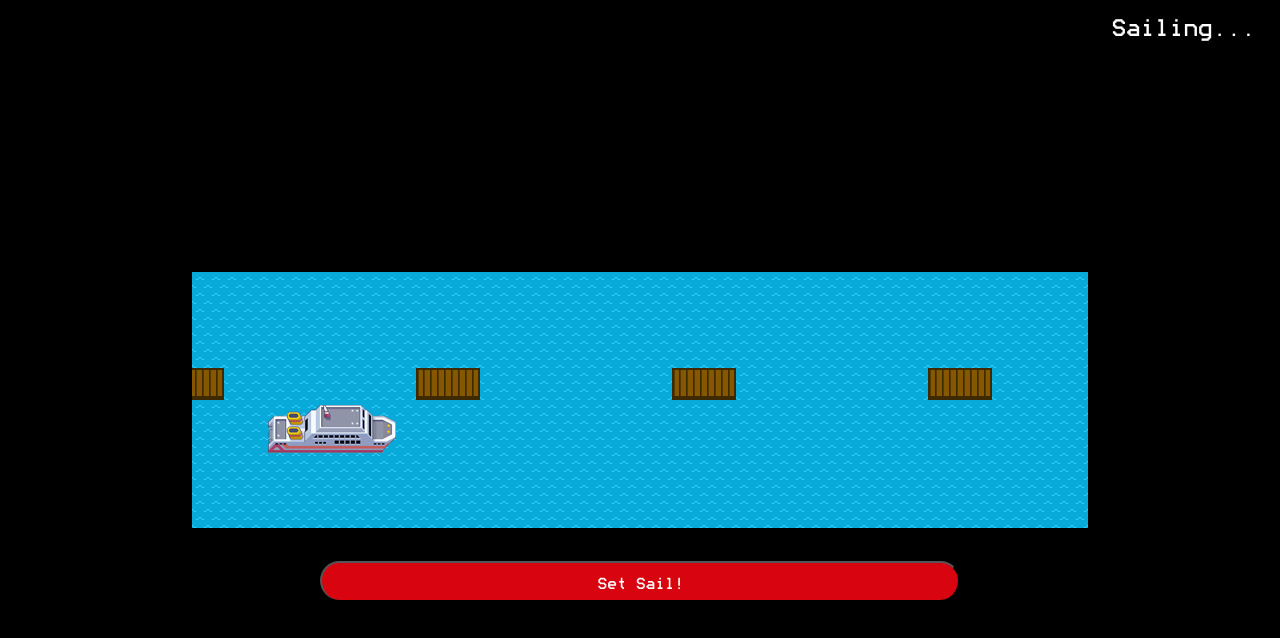
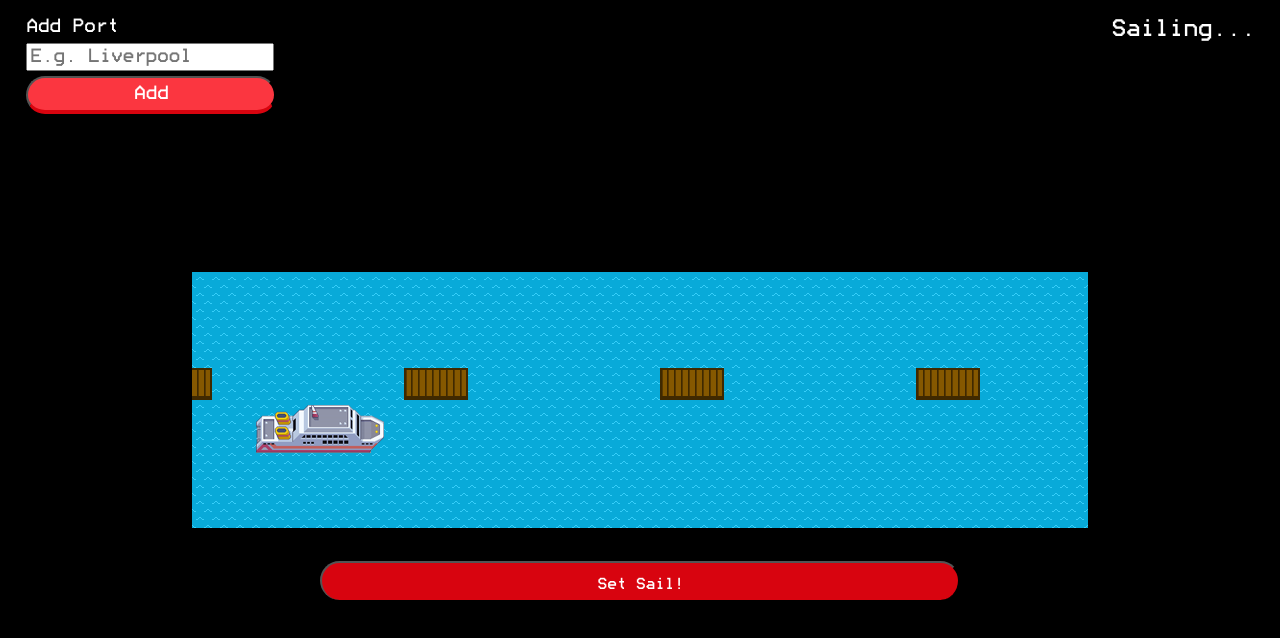
Before and after one commit to benjQuinn/cruise-ships, a website: page index.html in a window 1280 px wide. Both pictures are taken after a click on the button "Set Sail!". Drawn offline with Linux system fonts and the light colour scheme.

Commit message:
Added form functionality

```diff
--- a/css/style.css
+++ b/css/style.css
@@ -89,8 +89,30 @@ body {
     font-family: modeseven, monospace, cursive;
 }
 
-#hud p {
+#form {
+    display: flex;
+    flex-wrap: wrap;
+    position: absolute;
+    top: 2%;
+    left: 2%;
+    font-family: modeseven, monospace, cursive;
+    color: white;
+    font-size: 1.2em;
+    width: min-content;
+    row-gap: 5px;
+}
 
-    margin: 0px;
-    display: block;
+button {
+    color: white;
+    padding: 5px 5px;
+    width: 250px;
+    background-color: #fb3640;
+    border-bottom: 4px solid #d8040f;
+    border-radius: 40px 40px 40px 40px;
 }
+
+button:focus {
+    padding-top: 12px;
+    background-color: #d8040f;
+    border-bottom-width: 0;
+}
--- a/index.html
+++ b/index.html
@@ -7,35 +7,38 @@
     <title>Cruise Ships</title>
     <link rel="stylesheet" href="css/normalize.css">
     <link rel="stylesheet" href="css/style.css">
+
+</head>
+<body id="body">
+    <form id="form">
+        <label for="port-name">Add Port</label>
+        <br>
+        <input type="text" id="port-name" name="port-name" placeholder="E.g. Liverpool" required>
+
+        <button type="submit" id="submit">Add</button>
+    </form>
+    <div id="hud">
+
+    </div>
+    <div id="viewport">
+        <div id="ports"></div>
+        <div id="ship"></div>
+    </div>
+
+    <button type="button" id="setsail">Set Sail!</button>
+
     <script src="./src/controller.js"></script>
     <script src="./src/port.js"></script>
     <script src="./src/itinerary.js"></script>
     <script src="./src/ship.js"></script>
-</head>
-<body id="body">
-    <div id="hud">
-
-    </div>
-    <div id="viewport">
-        <div id="ports">
-
-        </div>
-        <div id="ship">
-
-        </div>
-    </div>
-
-    <button type="button" id="setsail">Set Sail!</button>
-
-
-
 
     <script>
-        const portOne = new Port('Liverpool');
-        const portTwo = new Port('Belfast');
-        const portThree = new Port('Miami');
-        const portFour = new Port('Suez')
-        const itinerary = new Itinerary([portOne, portTwo, portThree, portFour]);
+        const itinerary = new Itinerary([
+            new Port('Liverpool'),
+            new Port('Belfast'),
+            new Port('Tangier'),
+            new Port('Dover'),
+            new Port('Amsterdam')]);
         const ship = new Ship(itinerary);
         const controller = new Controller(ship);
 
@@ -43,6 +46,6 @@
         controller.renderShip();
 
     </script>
-
+    <script src="./src/form.js"></script>
 </body>
 </html>
--- a/src/controller.js
+++ b/src/controller.js
@@ -40,11 +40,26 @@
                 newPort.setAttribute("class", "port");
                 newPort.dataset.portName = element.name;
                 newPort.dataset.portIndex = `${ports.indexOf(element)}`
+
                 portsElement.appendChild(newPort);
 
                 const portsElementWidth = parseInt(portsElement.style.width, 10);
                 portsElement.style.width = `${portsElementWidth + 256}px`;
             });
+        }
+
+        renderUserPort(port) {
+            const portsElement = document.querySelector("#ports");
+            const newPort = document.createElement("div");
+
+            newPort.setAttribute("class", "port");
+                newPort.dataset.portName = port.name;
+                newPort.dataset.portIndex = `${this.ship.itinerary.ports.length - 1}`;
+
+                portsElement.appendChild(newPort);
+
+                const portsElementWidth = parseInt(portsElement.style.width, 10);
+                portsElement.style.width = `${portsElementWidth + 256}px`;
         }
 
         renderShip() {
@@ -54,6 +69,21 @@
             const shipElement = document.querySelector("#ship");
             shipElement.style.top = `${portElement.offsetTop + 32}px`;
             shipElement.style.left = `${portElement.offsetLeft - 32}px`;
+        }
+
+        renderMessage(message) {
+            const bodyContainer = document.querySelector("#body");
+            const messageBox = document.createElement("div");
+            const p = document.createElement("p");
+
+            p.innerHTML = message;
+            messageBox.id = "message";
+            messageBox.appendChild(p);
+            bodyContainer.appendChild(messageBox);
+
+            setTimeout(() => {
+                bodyContainer.removeChild(messageBox);
+            }, 2000);
         }
 
         setSail() {
@@ -92,21 +122,6 @@
             }, 20);
         }
 
-        renderMessage(message) {
-            const bodyContainer = document.querySelector("#body");
-            const messageBox = document.createElement("div");
-            const p = document.createElement("p");
-
-            p.innerHTML = message;
-            messageBox.id = "message";
-            messageBox.appendChild(p);
-            bodyContainer.appendChild(messageBox);
-
-            setTimeout(() => {
-                bodyContainer.removeChild(messageBox);
-            }, 2000);
-        }
-
         updateHUD(message) {
             const hud = document.querySelector("#hud");
 
--- /dev/null
+++ b/src/form.js
@@ -0,0 +1,16 @@
+const form = document.getElementById("form");
+
+form.addEventListener("submit", (event) => {
+    event.preventDefault();
+
+    const newPort = document.querySelector("input").value;
+
+    addNewPort(newPort);
+    form.reset();
+});
+
+function addNewPort(newPort) {
+    const userPort = new Port(newPort);
+    itinerary.ports.push(userPort);
+    controller.renderUserPort(userPort);
+}
```
